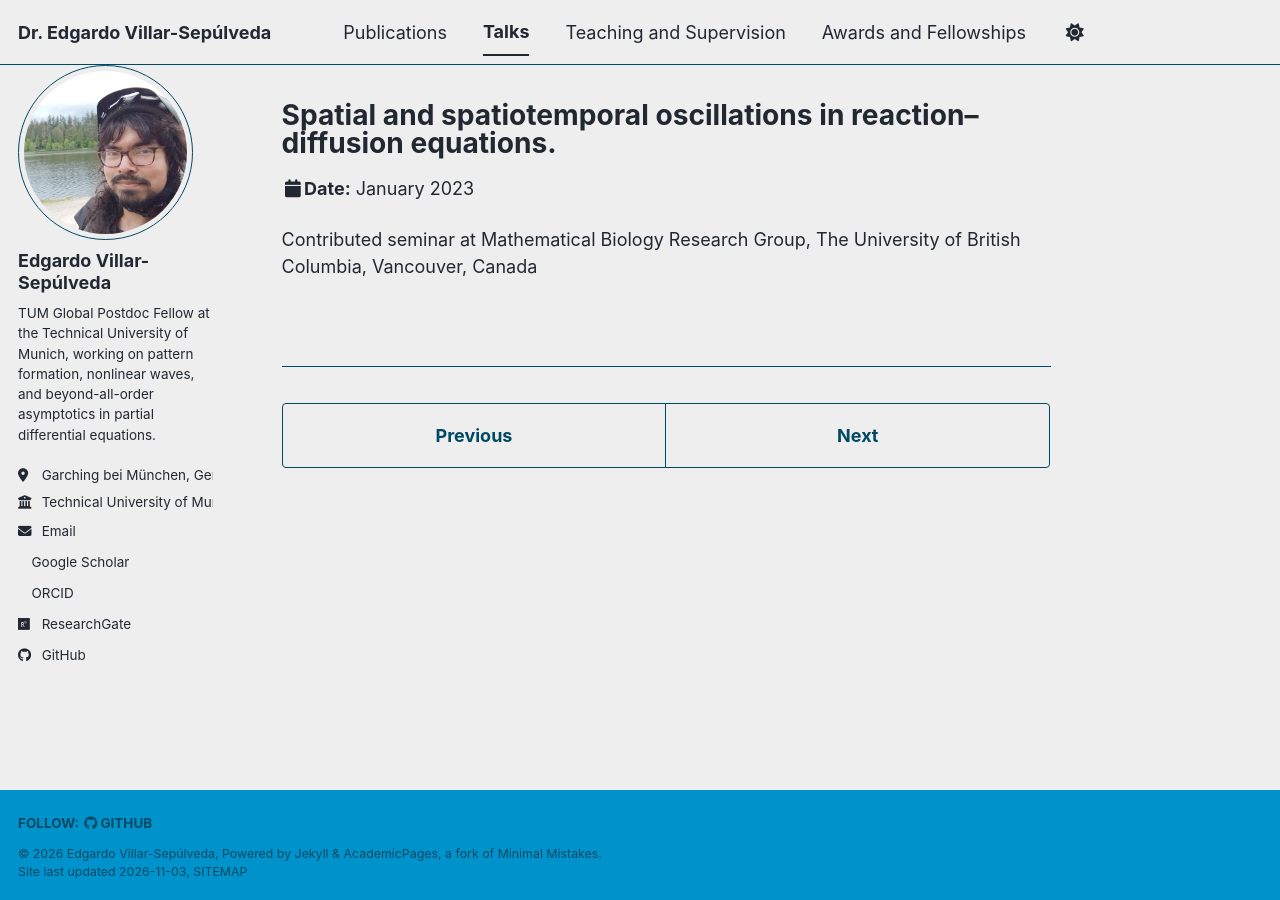
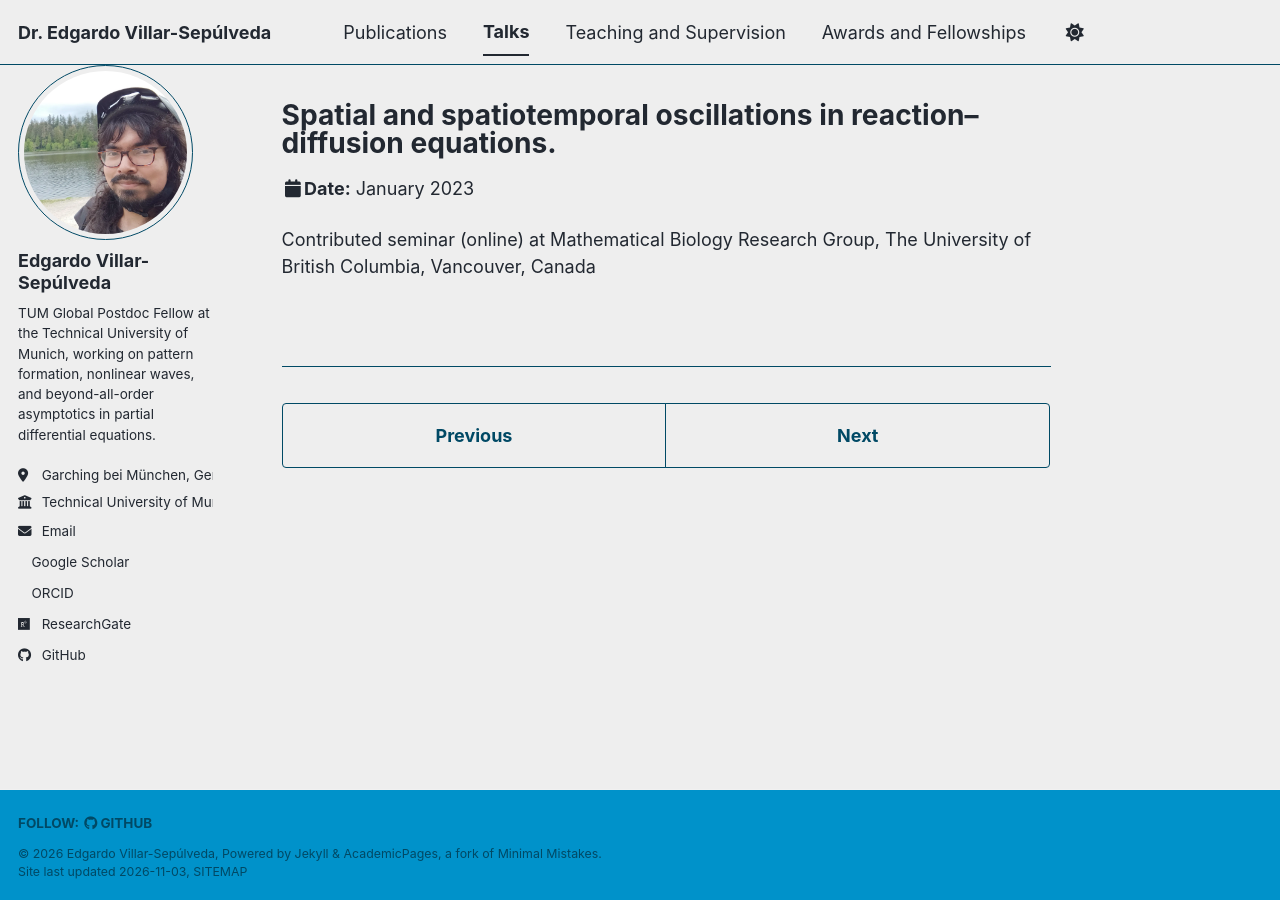
Before and after one commit to edgardeitor/edgardeitor.github.io, a Jekyll site: the page built from _talks/Vancouver-2023-January.md, in a window 1280 px wide. Built offline with Jekyll 4.4.1, drawn with Linux system fonts in a browser that asks for light colours; a style sheet for code colours, icons or effects is not loaded.

Commit message:
Updating information

```diff
--- a/_talks/Vancouver-2023-January.md
+++ b/_talks/Vancouver-2023-January.md
@@ -1,7 +1,7 @@
 ---
 title: "Spatial and spatiotemporal oscillations in reaction–diffusion equations."
 collection: talks
-type: "Contributed seminar"
+type: "Contributed seminar (online)"
 permalink: /talks/Vancouver-2023-January
 venue: "Mathematical Biology Research Group, The University of British Columbia"
 date: 2023-01-16
```
Also changed, not shown: _talks/Loughborough-2022.md (+1 -1 lines), _talks/Vancouver-2023-November.md (+1 -1 lines), _talks/Vancouver-2025.md (+1 -1 lines).
